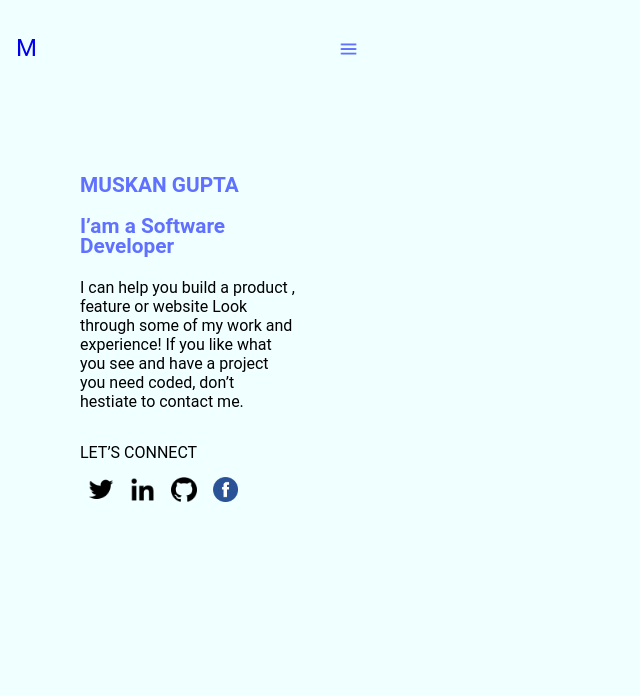
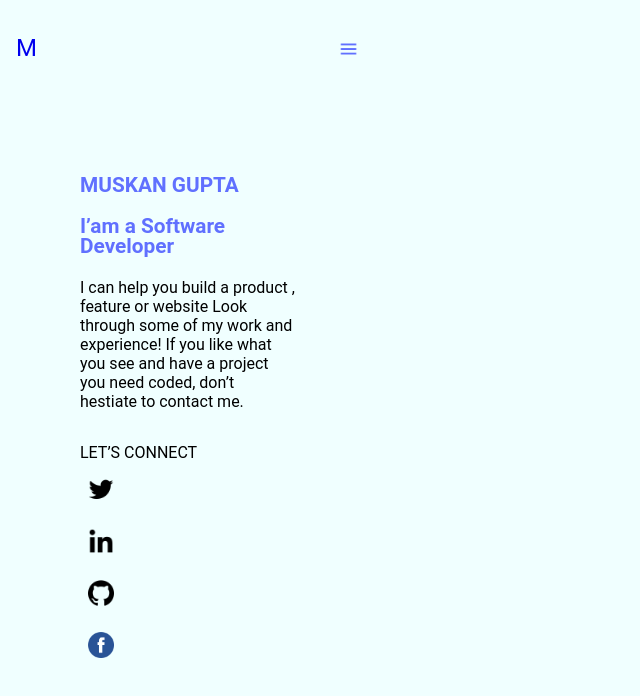
Before and after one commit to muskan2532150/PORTFOLIO, a plain HTML site: page index.html in a window 1280 px wide. Shown: the whole page, without its empty margins (0-640 px from the left). Drawn offline with Linux system fonts and the light colour scheme.

Commit message:
changes in html and csss file

```diff
--- a/index.html
+++ b/index.html
@@ -15,7 +15,7 @@
     <header class="header  flex">
         <a href="#">M</a>
         <nav>
-           <button><img src="images/Icon - Menu.png" alt="" class="icon"></button>
+            <button type="menu"><img src="images/Menu.png" alt="" class="icon"></button>
         </nav>
     </header>
 
@@ -28,16 +28,18 @@
     </section>
 
     <!-- SKILL -->
-    <section class="links ">
-       <p class="">LET’S CONNECT</p>
-       <div class="connect flex">
-        <li> <a href="#"target="_blank"> <img src="images/1384033.png" class="icon" alt=""></a> </li>
-        <li><a href="#" target="_blank"><img src="images/linkedin-icon-112-thumb.png" class="icon" alt=""></a></li>
-        <li><a href="#" target="_blank"><img src="images/github.png" alt="" class="icon"></a></li>
-        <li><a href="#" target="_blank"><img src="images/facebook-icon.png" alt="" class="icon"></a></li>
-       </div>
-
-    </section>
+    <div class="links ">
+        <p class="">LET’S CONNECT</p>
+        <div class="connect flex">
+            <ul>
+                <li> <a href="#" target="_blank"> <img src="images/1384033.png" class="icon" alt=""></a> </li>
+                <li><a href="#" target="_blank"><img src="images/linkedin-icon-112-thumb.png" class="icon" alt=""></a>
+                </li>
+                <li><a href="#" target="_blank"><img src="images/github.png" alt="" class="icon"></a></li>
+                <li><a href="#" target="_blank"><img src="images/facebook-icon.png" alt="" class="icon"></a></li>
+            </ul>
+        </div>
+    </div>
 
 </body>
 
```
Also changed, not shown: style.css (+6 -4 lines), images/Menu.png (renamed from images/Icon - Menu.png).
